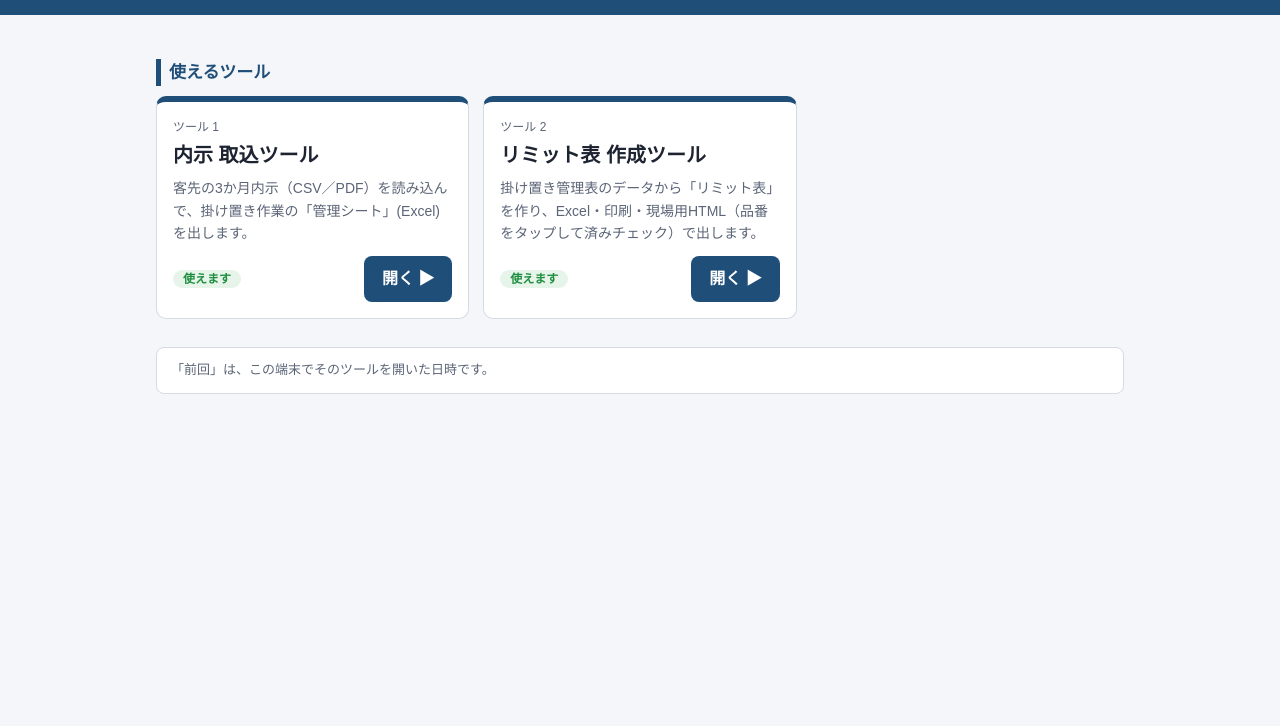
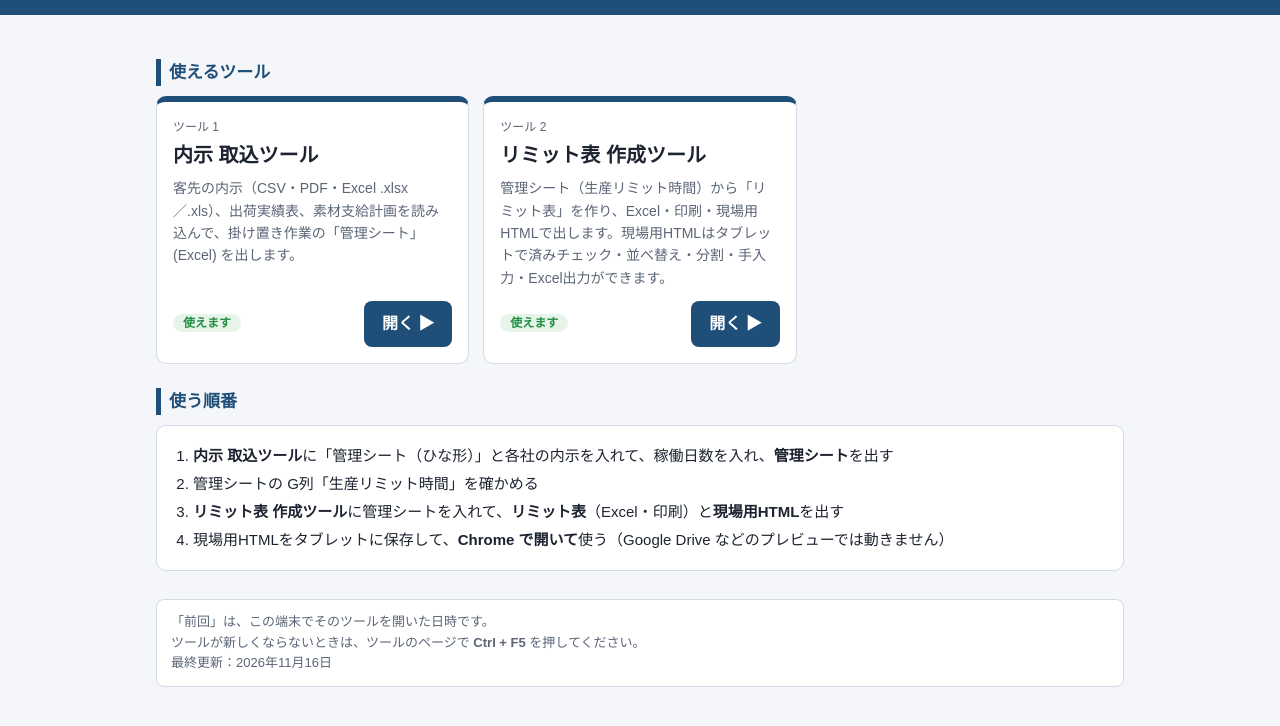
Before and after one commit to overbridge038-lnk/naiji-kanri-tools, a plain HTML site: page index.html in a window 1280 px wide. Shown: the part 86-812 px from the top of the page. Drawn offline with Linux system fonts and the light colour scheme.

Commit message:
ダッシュボード（表紙）を今の機能に合わせて更新
- 2つのツールの説明を今の機能に合わせて書き直した。
- 「使う順番」（内示取込 → 管理シート → リミット表 → 現場用HTML）を追加。
- Ctrl + F5 の案内と最終更新日を追加。

Co-Authored-By: Claude Opus 5.5 <noreply@anthropic.com>
Claude-Session: https://claude.ai/code/session_01Mme2iEm6YwSD3rdByJacvb

```diff
--- a/index.html
+++ b/index.html
@@ -32,6 +32,8 @@ a.card:hover,a.card:focus-visible{box-shadow:0 4px 14px rgba(31,78,120,.2);trans
 .last{font-size:12px;color:var(--sub)}
 .tag{font-size:12px;font-weight:bold;border-radius:20px;padding:2px 10px;white-space:nowrap}
 .tag.ok{background:var(--okbg);color:var(--ok)}
+.flow{background:var(--card);border:1px solid var(--line);border-radius:10px;margin:0;padding:14px 16px 14px 36px;font-size:15px}
+.flow li{margin:4px 0}
 .note{margin-top:28px;font-size:13px;color:var(--sub);background:var(--card);
   border:1px solid var(--line);border-radius:8px;padding:12px 14px}
 </style>
@@ -46,8 +48,18 @@ a.card:hover,a.card:focus-visible{box-shadow:0 4px 14px rgba(31,78,120,.2);trans
   <h2>使えるツール</h2>
   <div class="grid" id="ready"></div>
 
+  <h2>使う順番</h2>
+  <ol class="flow">
+    <li><b>内示 取込ツール</b>に「管理シート（ひな形）」と各社の内示を入れて、稼働日数を入れ、<b>管理シート</b>を出す</li>
+    <li>管理シートの G列「生産リミット時間」を確かめる</li>
+    <li><b>リミット表 作成ツール</b>に管理シートを入れて、<b>リミット表</b>（Excel・印刷）と<b>現場用HTML</b>を出す</li>
+    <li>現場用HTMLをタブレットに保存して、<b>Chrome で開いて</b>使う（Google Drive などのプレビューでは動きません）</li>
+  </ol>
+
   <div class="note">
-    「前回」は、この端末でそのツールを開いた日時です。
+    「前回」は、この端末でそのツールを開いた日時です。<br>
+    ツールが新しくならないときは、ツールのページで <b>Ctrl + F5</b> を押してください。<br>
+    最終更新：2026年11月16日
   </div>
 </main>
 
@@ -58,9 +70,9 @@ a.card:hover,a.card:focus-visible{box-shadow:0 4px 14px rgba(31,78,120,.2);trans
 */
 var TOOLS = [
   {file:"内示取込ツール.html", name:"内示 取込ツール",
-   desc:"客先の3か月内示（CSV／PDF）を読み込んで、掛け置き作業の「管理シート」(Excel) を出します。"},
+   desc:"客先の内示（CSV・PDF・Excel .xlsx／.xls）、出荷実績表、素材支給計画を読み込んで、掛け置き作業の「管理シート」(Excel) を出します。"},
   {file:"リミット表作成ツール.html", name:"リミット表 作成ツール",
-   desc:"掛け置き管理表のデータから「リミット表」を作り、Excel・印刷・現場用HTML（品番をタップして済みチェック）で出します。"}
+   desc:"管理シート（生産リミット時間）から「リミット表」を作り、Excel・印刷・現場用HTMLで出します。現場用HTMLはタブレットで済みチェック・並べ替え・分割・手入力・Excel出力ができます。"}
 ];
 
 var STORE_KEY = "dashboard_lastOpened";
```
